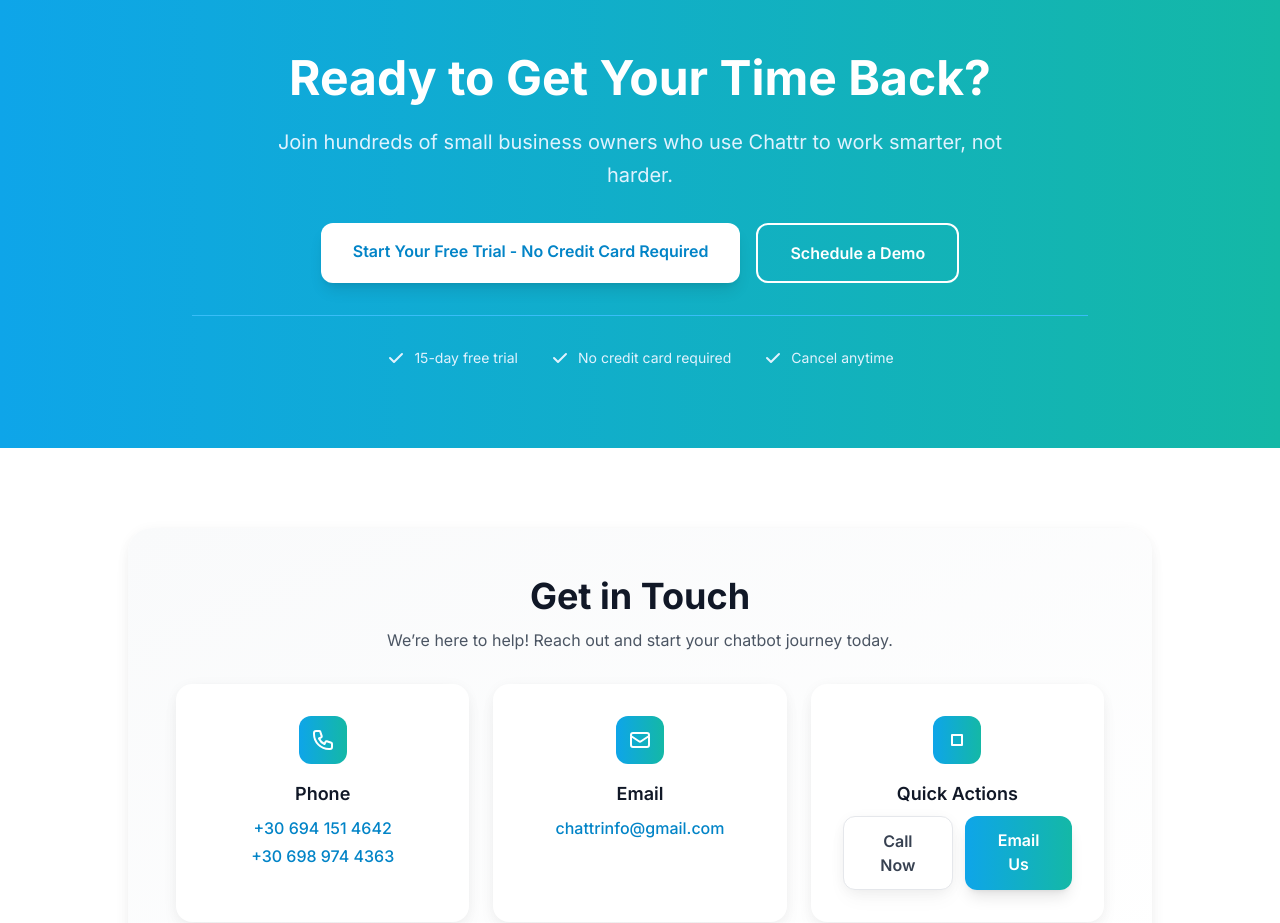
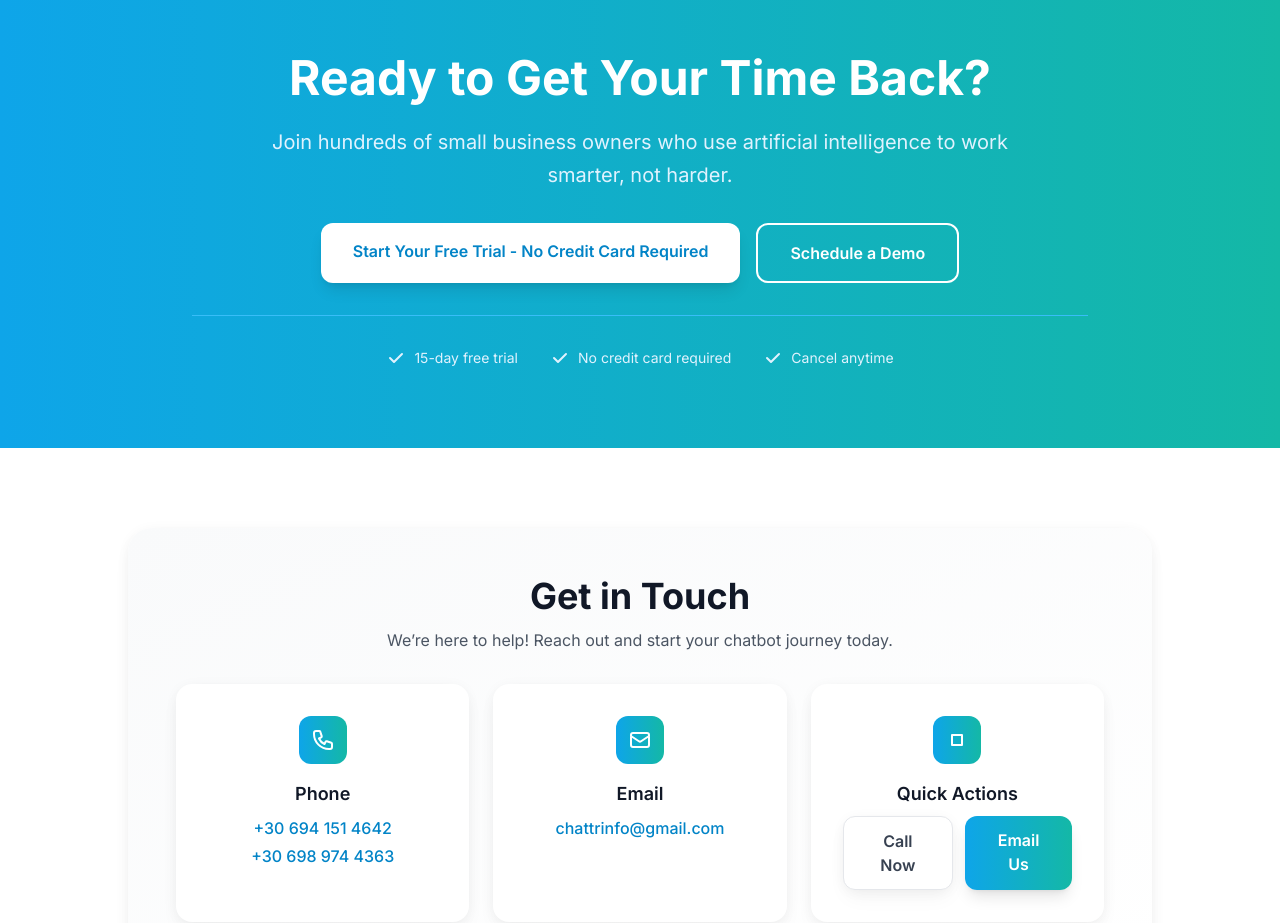
Before and after one commit to fourlhs/chattr, a React (Vite) app: page / in a window 1280 px wide. Shown: the part 3420-4343 px from the top of the page. Built offline with nearby package versions, Linux system fonts and the light colour scheme.

Commit message:
Final CTA update

```diff
--- a/src/components/FinalCTA.jsx
+++ b/src/components/FinalCTA.jsx
@@ -11,7 +11,7 @@
               Ready to Get Your Time Back?
             </h2>
             <p className="text-xl text-primary-100 leading-relaxed max-w-3xl mx-auto">
-              Join hundreds of small business owners who use Chattr to work smarter, not harder.
+              Join hundreds of small business owners who use artificial intelligence to work smarter, not harder.
             </p>
           </div>
 
```
